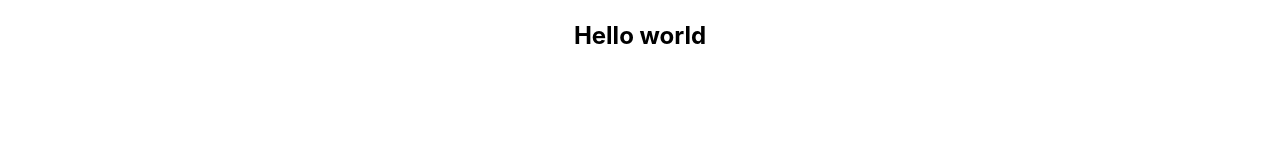
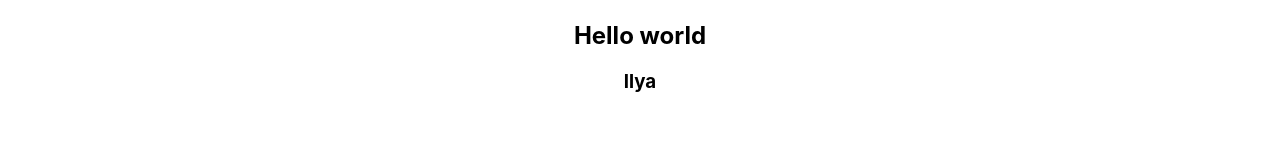
Before and after one commit to SergeyichNik/projectFriday, a React (Create React App) app: page /#/login in a window 1280 px wide. Shown: the part 141-300 px from the top of the page. Built offline with nearby package versions, Linux system fonts and the light colour scheme.

Commit message:
Ilya commit

```diff
--- a/src/pages/Login.tsx
+++ b/src/pages/Login.tsx
@@ -5,6 +5,7 @@ const Login = () => {
         <div className={classes.common}>
             <h1>LOGIN</h1>
             <h2>Hello world</h2>
+            <h3>Ilya</h3>
         </div>
     );
 };
```
